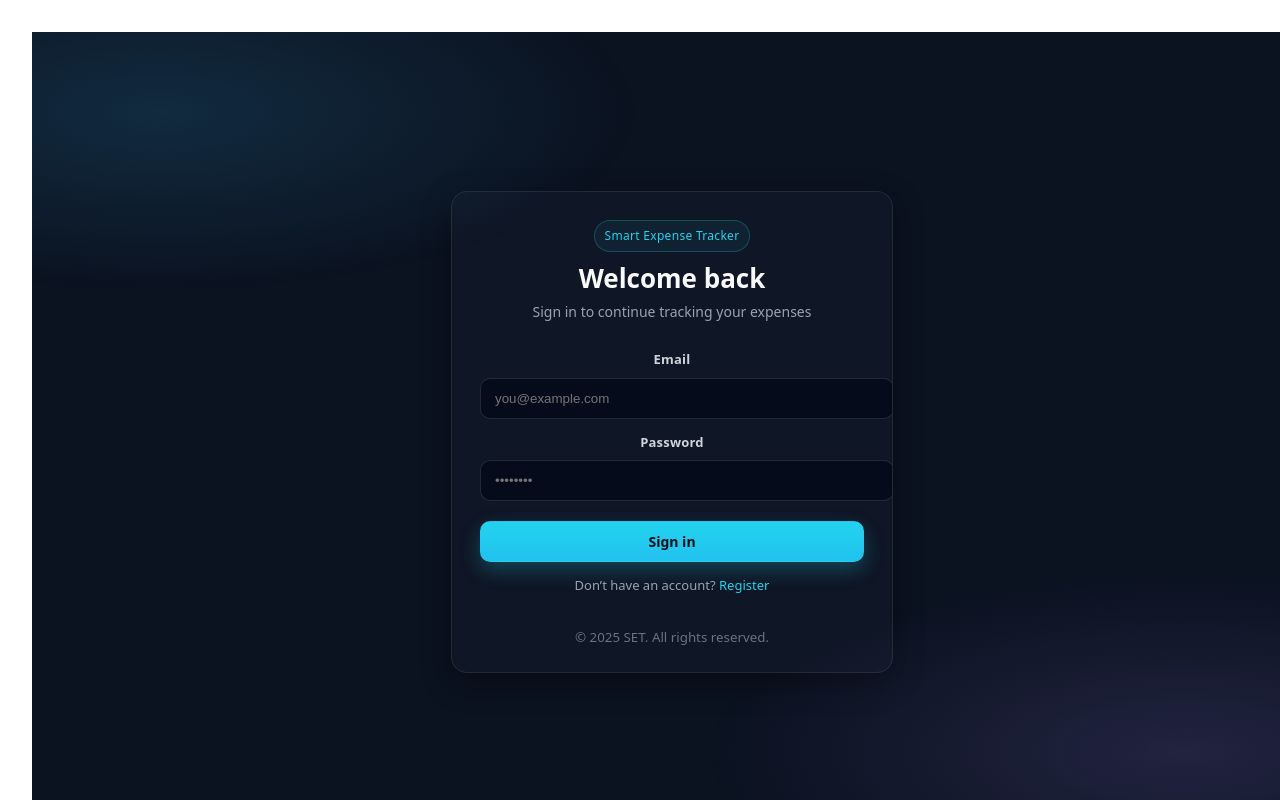
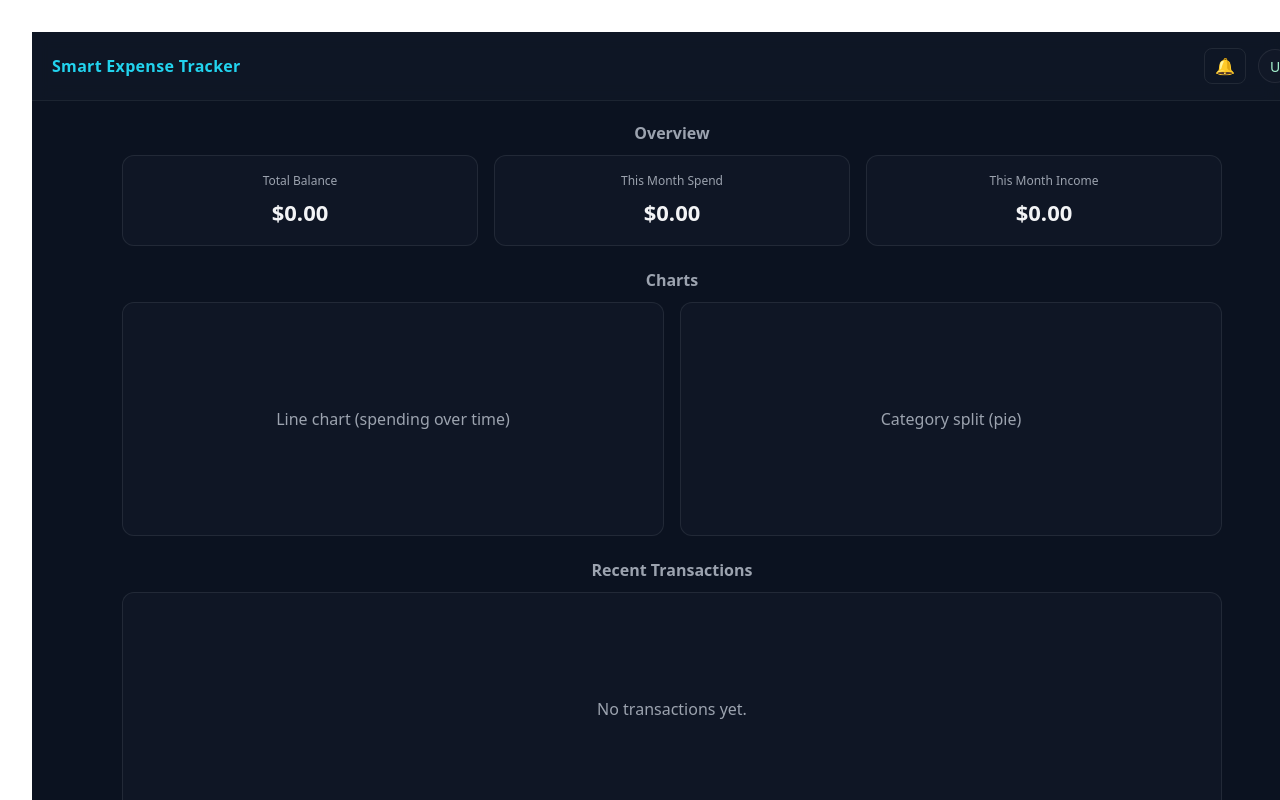
Before and after one commit to monukmodi/smart-expense-tracker-client, a React (Vite) app: page /dashboard in a window 1280 px wide. Before the commit this address led to /login. Built offline with nearby package versions, Linux system fonts and the light colour scheme; no server answers.

Commit message:
feat(dashboard): add Dashboard page and /dashboard route

```diff
--- a/src/App.jsx
+++ b/src/App.jsx
@@ -3,12 +3,14 @@ import './App.css';
 import { Routes, Route, Navigate } from 'react-router-dom';
 import Login from './pages/Login.jsx';
 import Register from './pages/Register.jsx';
+import Dashboard from './pages/Dashboard.jsx';
 
 export default function App() {
   return (
     <Routes>
       <Route path="/login" element={<Login />} />
       <Route path="/register" element={<Register />} />
+      <Route path="/dashboard" element={<Dashboard />} />
       <Route path="/" element={<Navigate to="/login" replace />} />
       <Route path="*" element={<Navigate to="/login" replace />} />
     </Routes>
--- /dev/null
+++ b/src/pages/Dashboard.jsx
@@ -0,0 +1,152 @@
+import React from 'react';
+
+export default function Dashboard() {
+  return (
+    <div style={styles.page}>
+      <header style={styles.header}>
+        <div style={styles.brand}>Smart Expense Tracker</div>
+        <div style={styles.headerRight}>
+          <button style={styles.iconBtn} title="Notifications">🔔</button>
+          <div style={styles.avatar} title="User">U</div>
+        </div>
+      </header>
+
+      <main style={styles.main}>
+        <section style={styles.section}>
+          <h2 style={styles.sectionTitle}>Overview</h2>
+          <div style={styles.cards}>
+            <div style={styles.card}>
+              <div style={styles.cardLabel}>Total Balance</div>
+              <div style={styles.cardValue}>$0.00</div>
+            </div>
+            <div style={styles.card}>
+              <div style={styles.cardLabel}>This Month Spend</div>
+              <div style={styles.cardValue}>$0.00</div>
+            </div>
+            <div style={styles.card}>
+              <div style={styles.cardLabel}>This Month Income</div>
+              <div style={styles.cardValue}>$0.00</div>
+            </div>
+          </div>
+        </section>
+
+        <section style={styles.section}>
+          <h2 style={styles.sectionTitle}>Charts</h2>
+          <div style={{
+            display: 'grid',
+            gridTemplateColumns: '1fr 1fr',
+            gap: 16,
+          }}>
+            <div style={styles.cardTall}>Line chart (spending over time)</div>
+            <div style={styles.cardTall}>Category split (pie)</div>
+          </div>
+        </section>
+
+        <section style={styles.section}>
+          <h2 style={styles.sectionTitle}>Recent Transactions</h2>
+          <div style={styles.cardTall}>No transactions yet.</div>
+        </section>
+
+        <section style={styles.section}>
+          <h2 style={styles.sectionTitle}>Prediction</h2>
+          <div style={styles.cardTall}>Your predicted monthly spend will appear here.</div>
+        </section>
+      </main>
+    </div>
+  );
+}
+
+const styles = {
+  page: {
+    minHeight: '100vh',
+    width: '100%',
+    boxSizing: 'border-box',
+    background: '#0b1220',
+    color: '#e5e7eb',
+  },
+  header: {
+    display: 'flex',
+    alignItems: 'center',
+    justifyContent: 'space-between',
+    padding: '16px 20px',
+    position: 'sticky',
+    top: 0,
+    background: 'rgba(17, 24, 39, 0.75)',
+    borderBottom: '1px solid rgba(255,255,255,0.06)',
+    backdropFilter: 'blur(8px)',
+    zIndex: 10,
+  },
+  brand: {
+    fontWeight: 700,
+    color: '#22d3ee',
+    letterSpacing: 0.3,
+  },
+  headerRight: {
+    display: 'flex',
+    alignItems: 'center',
+    gap: 12,
+  },
+  iconBtn: {
+    background: 'transparent',
+    border: '1px solid rgba(255,255,255,0.08)',
+    color: '#e5e7eb',
+    padding: '6px 10px',
+    borderRadius: 8,
+    cursor: 'pointer',
+  },
+  avatar: {
+    width: 32,
+    height: 32,
+    borderRadius: '50%',
+    background: '#111827',
+    border: '1px solid rgba(255,255,255,0.08)',
+    display: 'grid',
+    placeItems: 'center',
+    fontSize: 14,
+    color: '#a7f3d0',
+  },
+  main: {
+    maxWidth: 1100,
+    margin: '0 auto',
+    padding: 20,
+  },
+  section: {
+    marginBottom: 22,
+  },
+  sectionTitle: {
+    fontSize: 16,
+    color: '#9ca3af',
+    margin: '0 0 10px 0',
+  },
+  cards: {
+    display: 'grid',
+    gridTemplateColumns: 'repeat(3, 1fr)',
+    gap: 16,
+  },
+  card: {
+    background: 'rgba(17,24,39,0.8)',
+    border: '1px solid rgba(255,255,255,0.08)',
+    borderRadius: 12,
+    padding: 16,
+  },
+  cardTall: {
+    background: 'rgba(17,24,39,0.8)',
+    border: '1px solid rgba(255,255,255,0.08)',
+    borderRadius: 12,
+    padding: 16,
+    minHeight: 200,
+    display: 'grid',
+    placeItems: 'center',
+    color: '#9ca3af',
+  },
+  cardLabel: {
+    fontSize: 12,
+    color: '#9ca3af',
+    marginBottom: 6,
+  },
+  cardValue: {
+    fontSize: 22,
+    fontWeight: 700,
+    color: '#f3f4f6',
+  },
+};
```
